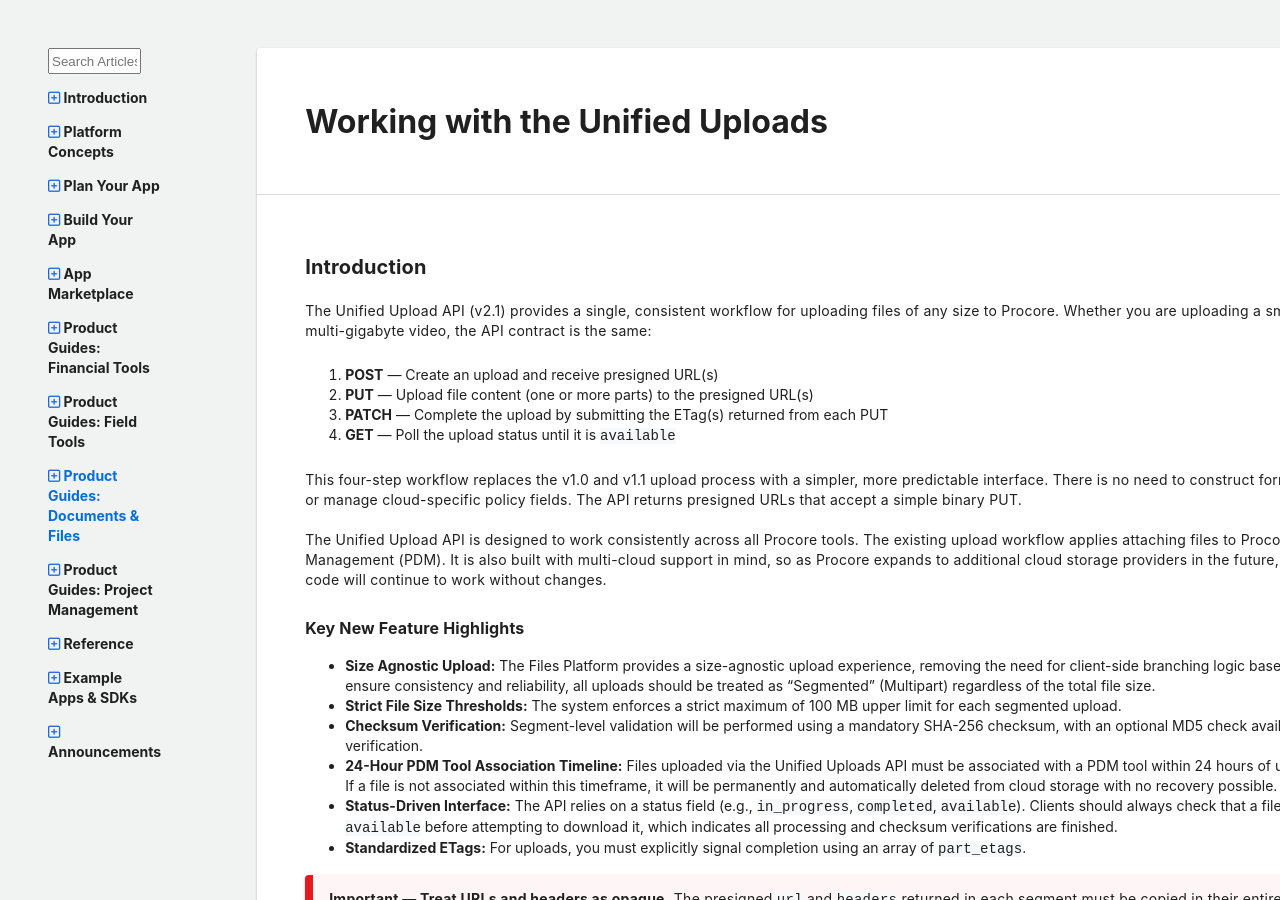
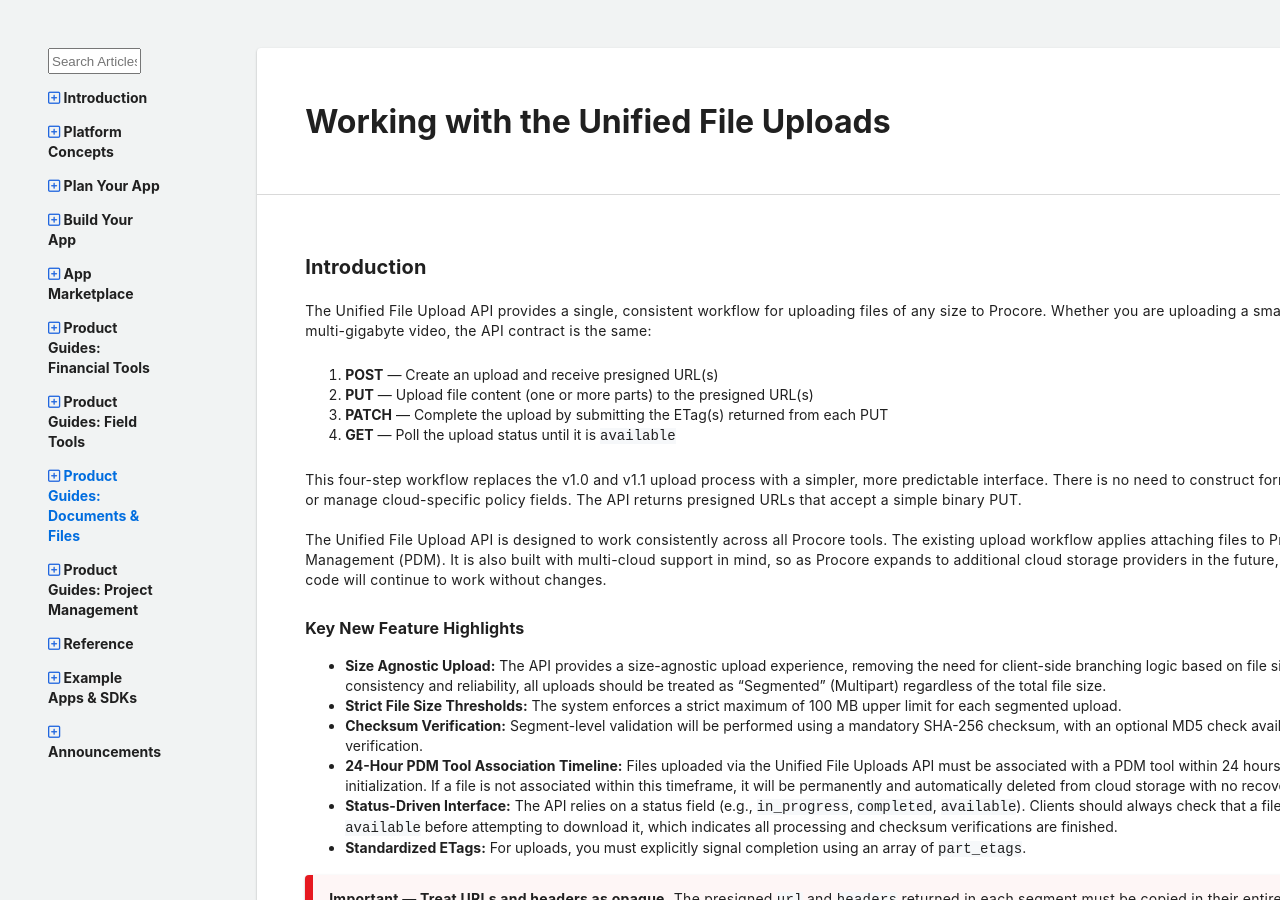
Before and after one commit to procore/documentation, a Jekyll site: the page built from tutorials/tutorial_unified_uploads.md, in a window 1280 px wide and 900 px high. Built offline with Jekyll 4.4.1, drawn with Linux system fonts in a browser that asks for light colours; comment, search, counter and statistics services are not loaded; some of the changed text lies outside the part shown.

Commit message:
docs: add Unified File Upload API (v2.1) tutorial (#344)
* docs: update PDM intro link text to Unified File Upload API

````diff
--- a/_data/navigation.yml
+++ b/_data/navigation.yml
@@ -132,7 +132,7 @@
     - title: Direct File Uploads
       url: /tutorial-uploads
     # - title: Unified Uploads
-    #   url: /tutorial-unified-uploads //disabled until GA release
+    #   url: /tutorial-unified-file-uploads //disabled until GA release
     - title: Secure File Access
       url: /secure-file-access-tips
     - title: Drawings
--- a/tutorials/tutorial_unified_uploads.md
+++ b/tutorials/tutorial_unified_uploads.md
@@ -1,6 +1,6 @@
 ---
-permalink: /tutorial-unified-uploads
-title: Working with the Unified Uploads
+permalink: /tutorial-unified-file-uploads
+title: Working with the Unified File Uploads
 layout: default
 section_title: "Product Guides: Documents & Files"
 
@@ -8,7 +8,7 @@ section_title: "Product Guides: Documents & Files"
 
 ## Introduction
 
-The Unified Upload API (v2.1) provides a single, consistent workflow for uploading files of any size to Procore.
+The Unified File Upload API provides a single, consistent workflow for uploading files of any size to Procore.
 Whether you are uploading a small document or a multi-gigabyte video, the API contract is the same:
 
 1. **POST** — Create an upload and receive presigned URL(s)
@@ -20,16 +20,16 @@ This four-step workflow replaces the v1.0 and v1.1 upload process with a simpler
 There is no need to construct form-data payloads or manage cloud-specific policy fields.
 The API returns presigned URLs that accept a simple binary PUT.
 
-The Unified Upload API is designed to work consistently across all Procore tools.
+The Unified File Upload API is designed to work consistently across all Procore tools.
 The existing upload workflow applies attaching files to Procore Document Management (PDM).
 It is also built with multi-cloud support in mind, so as Procore expands to additional cloud storage providers in the future, your integration code will continue to work without changes.
 
 ### Key New Feature Highlights
 
-- **Size Agnostic Upload:** The Files Platform provides a size-agnostic upload experience, removing the need for client-side branching logic based on file size. To ensure consistency and reliability, all uploads should be treated as "Segmented" (Multipart) regardless of the total file size.
+- **Size Agnostic Upload:** The API provides a size-agnostic upload experience, removing the need for client-side branching logic based on file size. To ensure consistency and reliability, all uploads should be treated as "Segmented" (Multipart) regardless of the total file size.
 - **Strict File Size Thresholds:** The system enforces a strict maximum of 100 MB upper limit for each segmented upload.
 - **Checksum Verification:** Segment-level validation will be performed using a mandatory SHA-256 checksum, with an optional MD5 check available for additional verification.
-- **24-Hour PDM Tool Association Timeline:** Files uploaded via the Unified Uploads API must be associated with a PDM tool within 24 hours of upload initialization. If a file is not associated within this timeframe, it will be permanently and automatically deleted from cloud storage with no recovery possible.
+- **24-Hour PDM Tool Association Timeline:** Files uploaded via the Unified File Uploads API must be associated with a PDM tool within 24 hours of upload initialization. If a file is not associated within this timeframe, it will be permanently and automatically deleted from cloud storage with no recovery possible.
 - **Status-Driven Interface:** The API relies on a status field (e.g., `in_progress`, `completed`, `available`). Clients should always check that a file's status is `available` before attempting to download it, which indicates all processing and checksum verifications are finished.
 - **Standardized ETags:** For uploads, you must explicitly signal completion using an array of `part_etags`.
 
@@ -44,10 +44,10 @@ All endpoints are scoped to a project:
 
 | Action | Method | Endpoint URI |
 |---|---|---|
-| Create Upload | POST | `/rest/v2.1/companies/{company_id}/projects/{project_id}/uploads` |
+| [Create Upload](https://developers.procore.com/reference/rest/uploads?version=2.1#create-unified-upload) | POST | `/rest/v2.1/companies/{company_id}/projects/{project_id}/uploads` |
 | Upload File Content | PUT | Presigned URL returned in the `segments[].url` field of the POST response |
-| Complete Upload | PATCH | `/rest/v2.1/companies/{company_id}/projects/{project_id}/uploads/{upload_id}` |
-| Get Upload Status | GET | `/rest/v2.1/companies/{company_id}/projects/{project_id}/uploads/{upload_id}` |
+| [Complete Upload](https://developers.procore.com/reference/rest/uploads?version=2.1#complete-unified-upload) | PATCH | `/rest/v2.1/companies/{company_id}/projects/{project_id}/uploads/{upload_id}` |
+| [Get Upload Status](https://developers.procore.com/reference/rest/uploads?version=2.1#get-unified-upload-status) | GET | `/rest/v2.1/companies/{company_id}/projects/{project_id}/uploads/{upload_id}` |
 
 ## Example 1: Small File Upload (Single Part)
 
@@ -231,7 +231,7 @@ curl -X PATCH 'https://sandbox.procore.com/rest/v2.0/companies/{company_id}/proj
 ```
 
 The `document_upload_id` is the ID from the PDM document upload batch create endpoint.
-The `file_upload_id` is the `upload_id` returned by the Unified Upload API in Step 2.
+The `file_upload_id` is the `upload_id` returned by the Unified File Upload API in Step 2.
 
 ---
 
@@ -480,7 +480,7 @@ Upload status values include:
 
 ## Coming Soon
 
-The following capabilities are planned for upcoming releases of the Unified Upload API:
+The following capabilities are planned for upcoming releases of the Unified File Upload API:
 - **Malware scan status** — Fields indicating whether the uploaded file has been scanned and the scan result
 - **Checksum verification status** — Fields confirming whether server-side checksum verification passed
 - **Extended analytics and client metadata** — Additional fields for richer upload telemetry and client identification
````
Also changed, not shown: document_management_integration/document_management_intro.md (+1 -1 lines).
